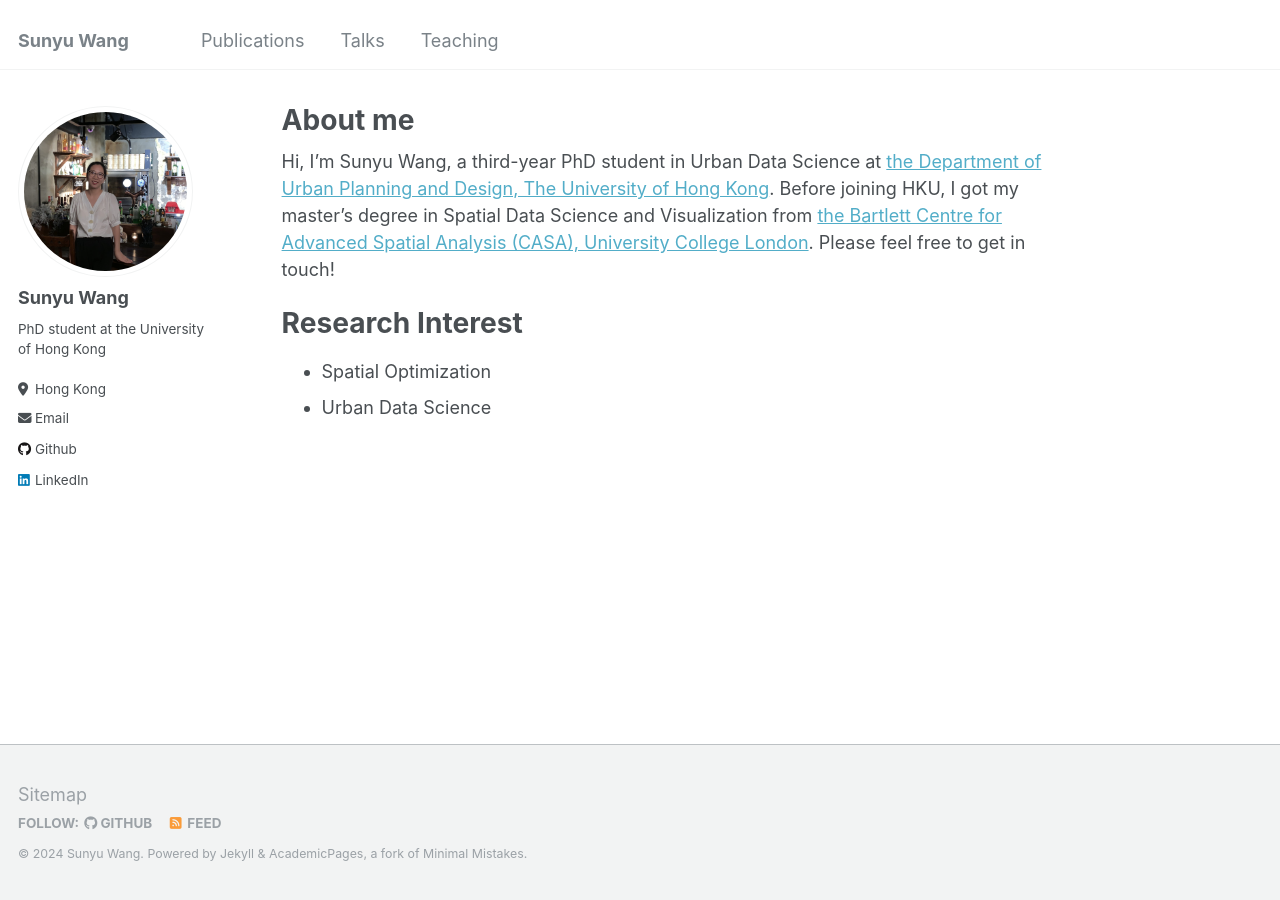
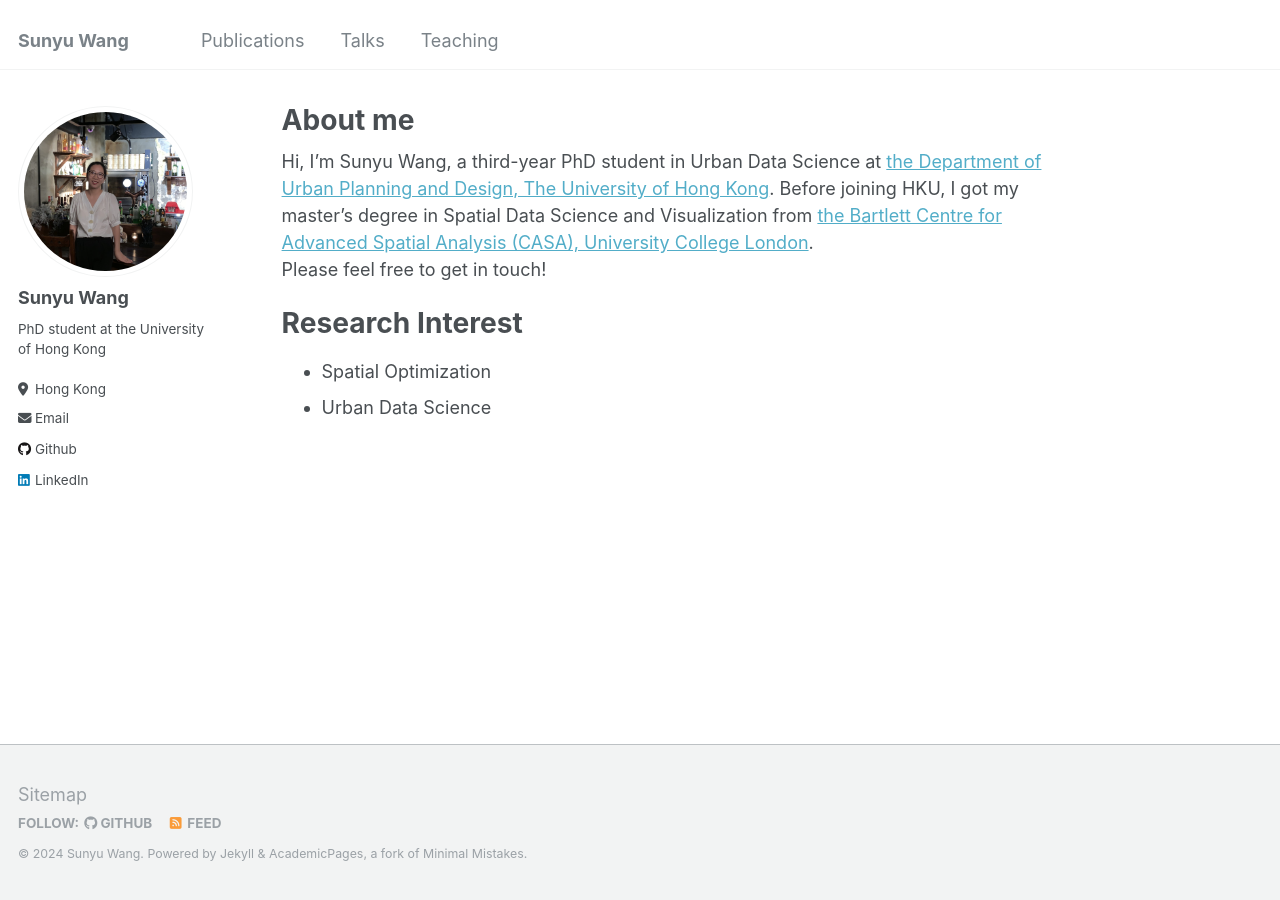
Before and after one commit to sywang-20/sywang-20.github.io, a Jekyll site: the page built from _pages/about.md, in a window 1280 px wide. Built offline with Jekyll 4.4.1, drawn with Linux system fonts in a browser that asks for light colours.

```diff
--- a/_pages/about.md
+++ b/_pages/about.md
@@ -7,7 +7,7 @@ redirect_from:
   - /about.html
 ---
 
-Hi, I'm Sunyu Wang, a third-year PhD student in Urban Data Science at [the Department of Urban Planning and Design, The University of Hong Kong](https://www.arch.hku.hk/programmes_/upad/). Before joining HKU, I got my master's degree in Spatial Data Science and Visualization from [the Bartlett Centre for Advanced Spatial Analysis (CASA), University College London](https://www.ucl.ac.uk/bartlett/casa).
+Hi, I'm Sunyu Wang, a third-year PhD student in Urban Data Science at [the Department of Urban Planning and Design, The University of Hong Kong](https://www.arch.hku.hk/programmes_/upad/). Before joining HKU, I got my master's degree in Spatial Data Science and Visualization from [the Bartlett Centre for Advanced Spatial Analysis (CASA), University College London](https://www.ucl.ac.uk/bartlett/casa).\\
 Please feel free to get in touch!
 
 Research Interest
```
